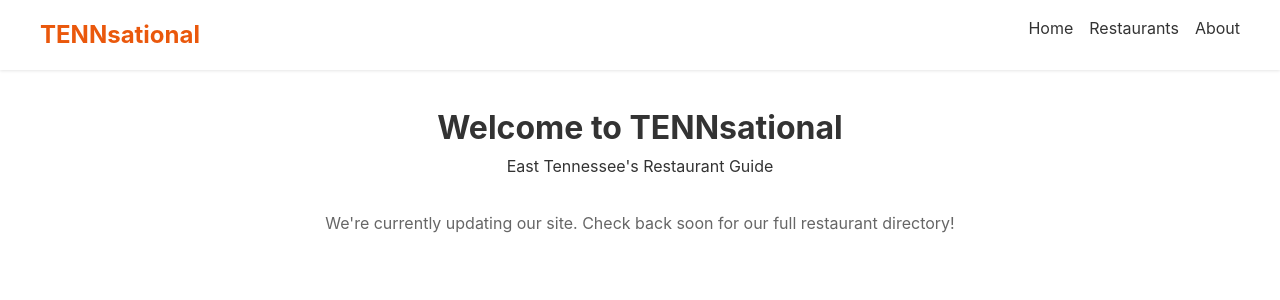
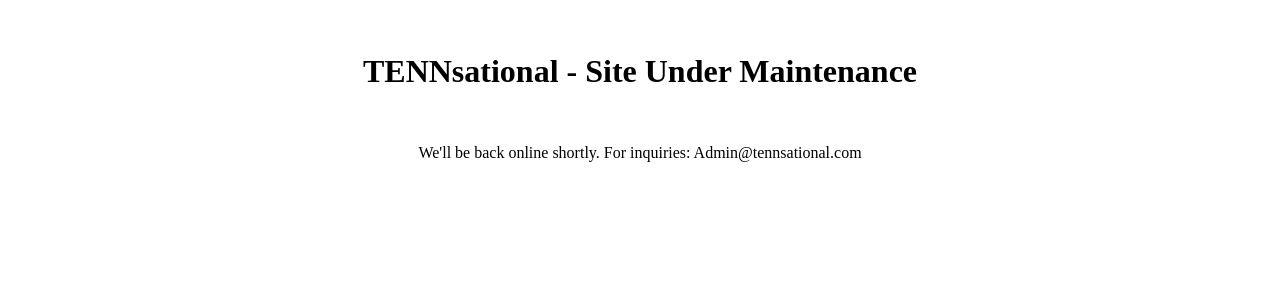
Before and after one commit to whodeygus/tennsational, a React (Vite) app: page / in a window 1280 px wide. Shown: the top 300 px of the page. Built offline with nearby package versions, Linux system fonts and the light colour scheme.

Commit message:
Update main.jsx

```diff
--- a/src/main.jsx
+++ b/src/main.jsx
@@ -1,10 +1,22 @@
 import React from 'react'
 import ReactDOM from 'react-dom/client'
-import SimpleApp from './SimpleApp'
 import './index.css'
+
+function App() {
+  return (
+    <div>
+      <h1 style={{ textAlign: 'center', padding: '2rem' }}>
+        TENNsational - Site Under Maintenance
+      </h1>
+      <p style={{ textAlign: 'center' }}>
+        We'll be back online shortly. For inquiries: Admin@tennsational.com
+      </p>
+    </div>
+  );
+}
 
 ReactDOM.createRoot(document.getElementById('root')).render(
   <React.StrictMode>
-    <SimpleApp />
+    <App />
   </React.StrictMode>,
 )
```
